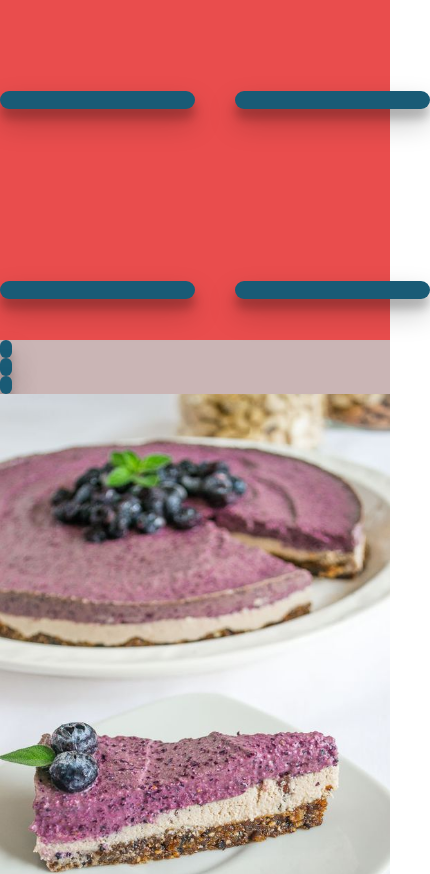
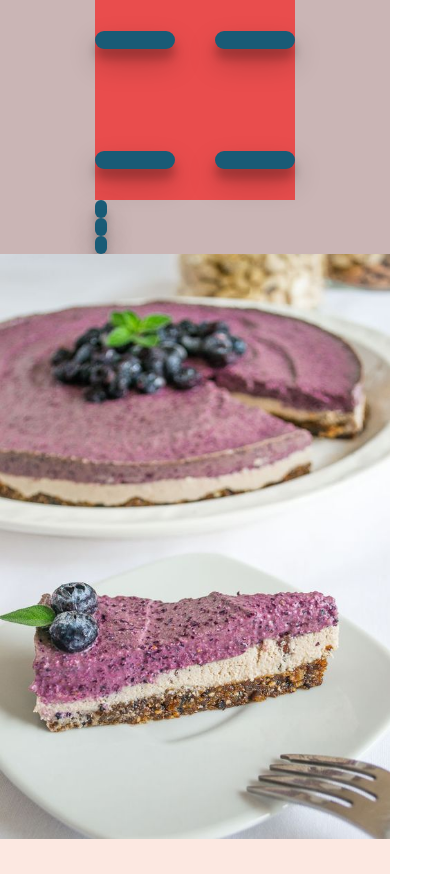
Before and after one commit to SebMal64/all-seeds, a React app in the folder react/: page / in a window 390 px wide. Shown: the top 874 px of the page, 430 px wide, since content can reach past the window. Built offline with nearby package versions, Linux system fonts and the light colour scheme.

Commit message:
about-us-movil

```diff
--- a/react/src/Items.css
+++ b/react/src/Items.css
@@ -5,7 +5,7 @@
     background: rgb(25, 91, 118);
     border-radius: 10px;
     border: none;
-    display: grid;
+    display: flex;
     justify-content: center;
     align-content: center;
     box-shadow: rgba(0, 0, 0, 0.25) 0px 14px 28px, rgba(0, 0, 0, 0.22) 0px 10px 10px;;
--- a/react/src/Portada.css
+++ b/react/src/Portada.css
@@ -33,11 +33,12 @@
 }
 .contenedor1 {
     display: grid;
-    justify-content: space-around;
+    grid-template-columns: 1fr 1fr;
+    grid-template-rows: 1fr 1fr;
+    width: 200px;
+    height: 200px;
     align-items: center;
-    grid-template-columns: repeat(2,50%);
-    grid-template-rows: 200px 100px;
-    width: 100dvw;
+    max-width: 100vw;
 
     background-color: rgb(233, 77, 77);
 
```
